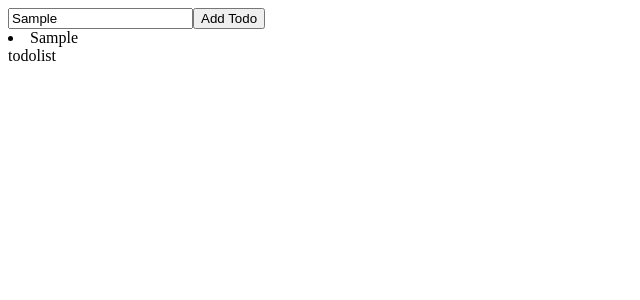
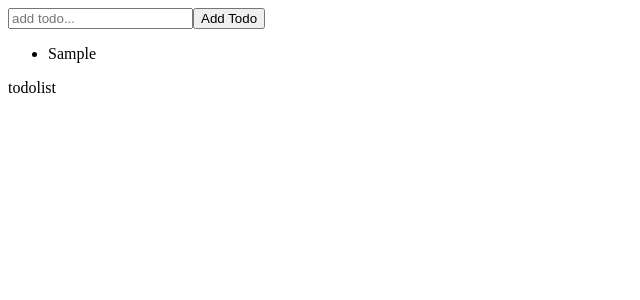
Before and after one commit to yohei04/redux_practice, a React (Create React App) app: page / in a window 1280 px wide. Both pictures are taken after typing "Sample" into the empty fields and a click on the button "Add Todo". Shown: the top 300 px of the page, without its empty margins (0-640 px from the left). Built offline with nearby package versions, Linux system fonts and the light colour scheme.

Commit message:
test "shouldn't add todo with empty text"

```diff
--- a/src/Jest/Todo-with-Redux/components/AddTodo.js
+++ b/src/Jest/Todo-with-Redux/components/AddTodo.js
@@ -4,23 +4,32 @@
 
 const AddTodo = ({ todos, addTodo }) => {
   const [value, setValue] = useState('');
-  const handleSubmit = () => {
+
+  const handleSubmit = (e) => {
+    e.preventDefault();
     addTodo(value);
+    setValue('');
+    // document.querySelector('input').focus();
   };
 
   // console.log(todos)
   return (
     <div data-testid="addTodo">
+      <form onClick={handleSubmit}>
         <input
+          // autoFocus
           type="text"
           placeholder="add todo..."
           value={value}
           onChange={(e) => setValue(e.target.value)}
         />
-      <button onClick={handleSubmit}>Add Todo</button>
-      {todos.map((todo) => {
-        return <li key={todo.id}>{todo.text}</li>;
-      })}
+        <button>Add Todo</button>
+        <ul>
+          {todos.map((todo) =>
+            todo.text !== '' ? <li key={todo.id}>{todo.text}</li> : ''
+          )}
+        </ul>
+      </form>
     </div>
   );
 };
```
Also changed, not shown: 1 other file (tests, documents, lock files or other folders). Lines whose indentation alone changed are shown as unchanged.
